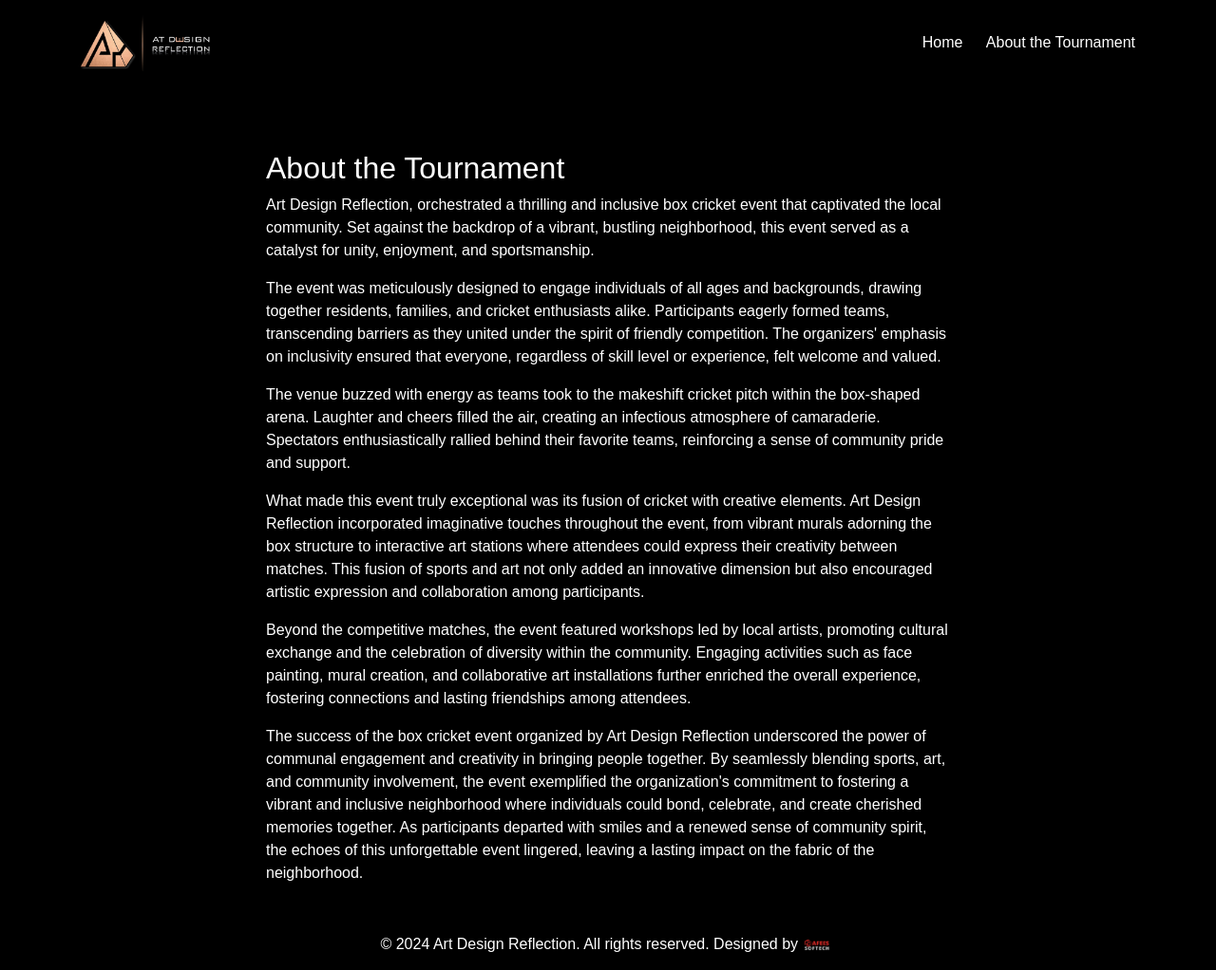
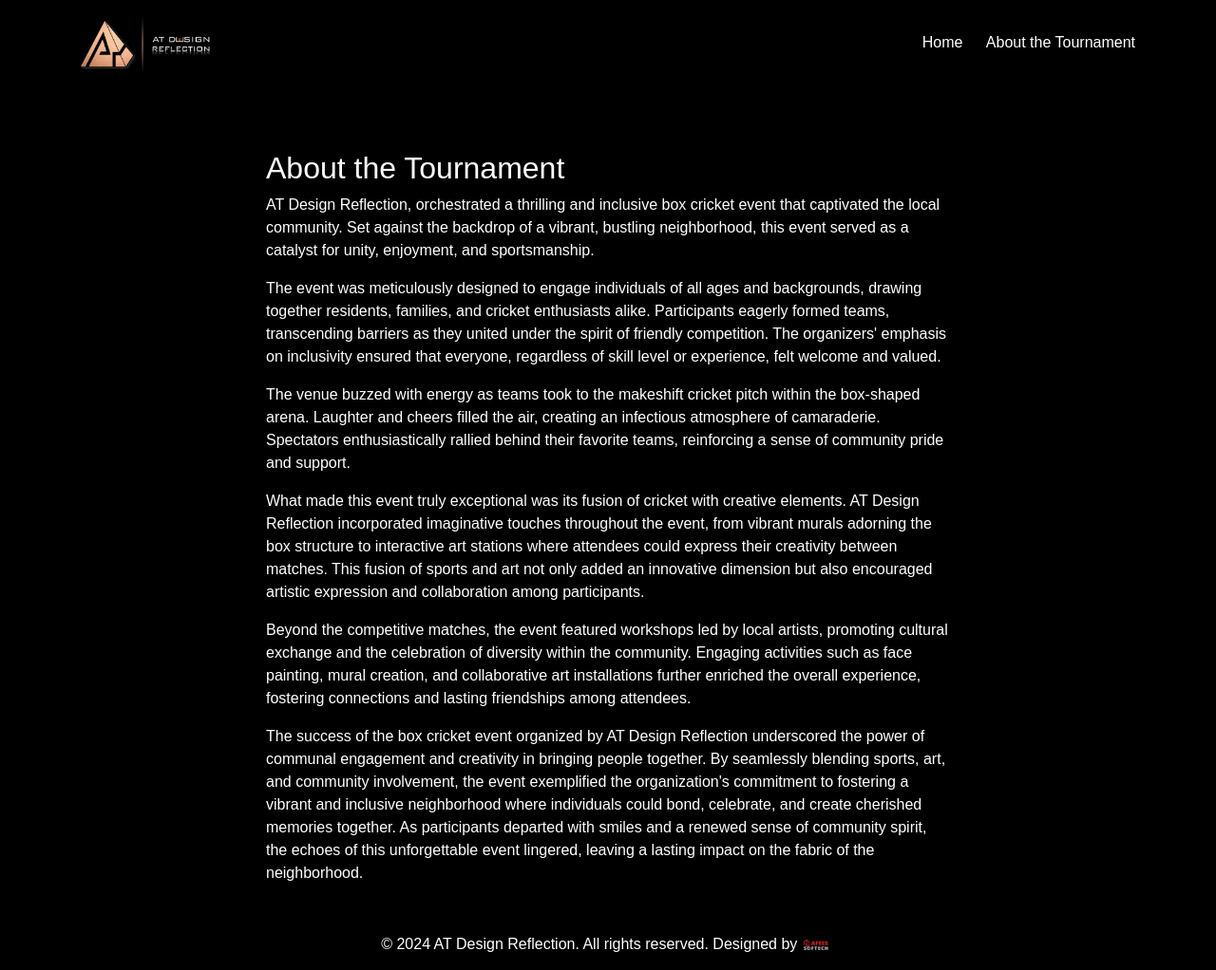
Before and after one commit to ArtDesignReflection/tournament, a plain HTML site: page about.html in a window 1280 px wide. Shown: the whole page at 95% size. Drawn offline with nearby package versions, Linux system fonts and the light colour scheme.

Commit message:
Add files via upload

```diff
--- a/about.html
+++ b/about.html
@@ -102,7 +102,7 @@
             <div class="col-md-8 offset-md-2 about-content">
                 <h2>About the Tournament</h2>
                 <p>
-                    Art Design Reflection, orchestrated a thrilling and inclusive box cricket event that captivated the
+                    AT Design Reflection, orchestrated a thrilling and inclusive box cricket event that captivated the
                     local community. Set against the backdrop of a vibrant, bustling neighborhood, this event served as
                     a catalyst for unity, enjoyment, and sportsmanship.
                 </p>
@@ -120,7 +120,7 @@
                 enthusiastically rallied behind their favorite teams, reinforcing a sense of community pride and
                 support.</p>
 
-                <p>What made this event truly exceptional was its fusion of cricket with creative elements. Art Design
+                <p>What made this event truly exceptional was its fusion of cricket with creative elements. AT Design
                     Reflection incorporated imaginative touches throughout the event, from vibrant murals adorning the
                     box structure to interactive art stations where attendees could express their creativity between
                     matches. This fusion of sports and art not only added an innovative dimension but also encouraged
@@ -131,7 +131,7 @@
                     painting, mural creation, and collaborative art installations further enriched the overall
                     experience, fostering connections and lasting friendships among attendees.</p>
 
-                <p>The success of the box cricket event organized by Art Design Reflection underscored the power of
+                <p>The success of the box cricket event organized by AT Design Reflection underscored the power of
                     communal engagement and creativity in bringing people together. By seamlessly blending sports, art,
                     and community involvement, the event exemplified the organization's commitment to fostering a
                     vibrant and inclusive neighborhood where individuals could bond, celebrate, and create cherished
@@ -147,7 +147,7 @@
     <!-- Footer -->
     <footer>
         <div class="container">
-            <p>&copy; 2024 Art Design Reflection. All rights reserved. Designed by <img src="logo-2.png"
+            <p>&copy; 2024 AT Design Reflection. All rights reserved. Designed by <img src="logo-2.png"
                     alt="Designer Logo"> </p>
         </div>
     </footer>
```
Also changed, not shown: index.html (+1 -0 lines).
